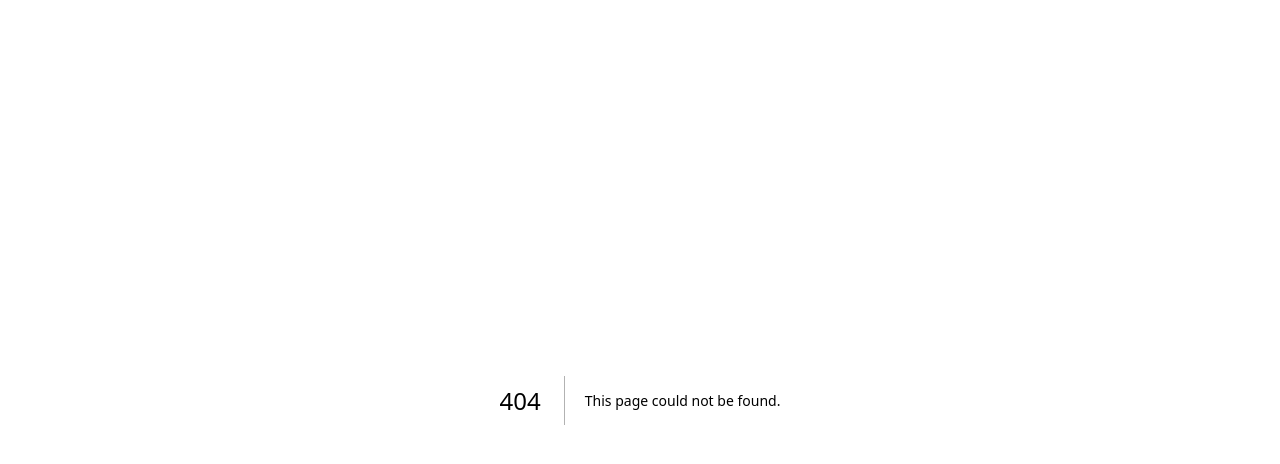
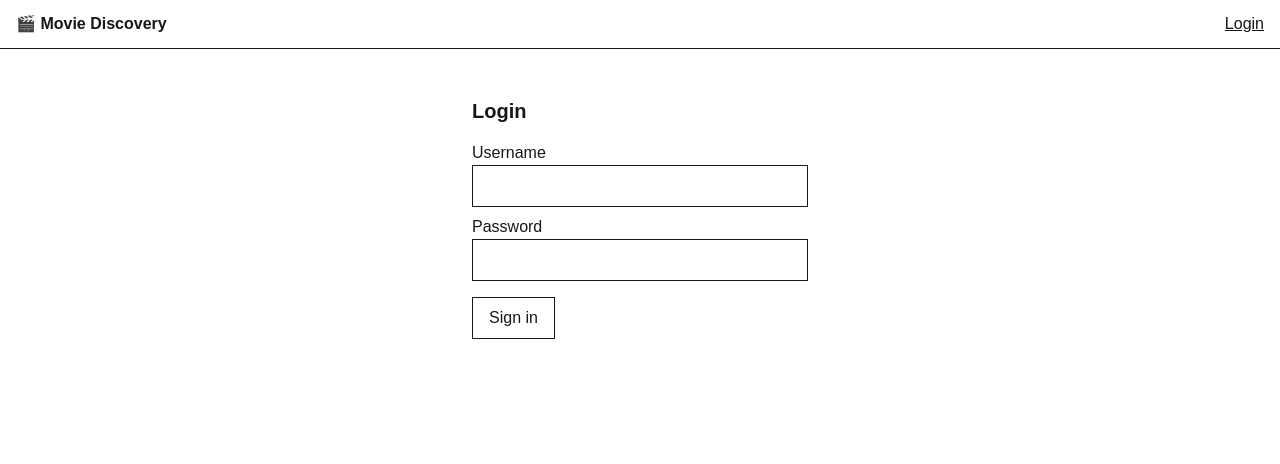
Before and after one commit to mohammedAlabdali96/move-si, a Next.js app: page /login in a window 1280 px wide. Before the commit this address had no page. Shown: the top 464 px of the page. Built offline with nearby package versions, Linux system fonts and the light colour scheme; no server answers.

Commit message:
add the auth (login and logout)

```diff
--- /dev/null
+++ b/app/api/auth/login/route.js
@@ -0,0 +1,40 @@
+// app/api/auth/login/route.js
+import { NextResponse } from 'next/server'
+
+const API_BASE = process.env.API_BASE ?? 'https://movie-api-decs.onrender.com/api'
+
+export async function POST(request) {
+  let username = '', password = ''
+  if ((request.headers.get('content-type') || '').includes('application/json')) {
+    const body = await request.json()
+    username = body?.username || ''
+    password = body?.password || ''
+  } else {
+    const fd = await request.formData()
+    username = String(fd.get('username') || '')
+    password = String(fd.get('password') || '')
+  }
+
+  const upstream = await fetch(`${API_BASE}/auth/login`, {
+    method: 'POST',
+    headers: { 'Content-Type': 'application/json', Accept: 'application/json' },
+    body: JSON.stringify({ username, password })
+  })
+
+  const data = await upstream.json()
+  if (!upstream.ok) {
+    return NextResponse.json(data, { status: upstream.status })
+  }
+
+  const url = new URL(request.url)
+  const redirectTo = url.searchParams.get('redirect')
+
+  const res = redirectTo
+    ? NextResponse.redirect(new URL(redirectTo, request.url), { status: 302 })
+    : NextResponse.json(data, { status: 200 })
+
+  // set auth cookies
+  res.cookies.set('auth_token', data.token, { httpOnly: true, path: '/', sameSite: 'lax' })
+  res.cookies.set('username', data.user?.username || username, { path: '/', sameSite: 'lax' })
+  return res
+}
--- /dev/null
+++ b/app/api/auth/logout/route.js
@@ -0,0 +1,14 @@
+import { NextResponse } from 'next/server'
+
+export async function POST(request) {
+  const url = new URL(request.url)
+  const redirectTo = url.searchParams.get('redirect')
+
+  const res = redirectTo
+    ? NextResponse.redirect(new URL(redirectTo, request.url), { status: 302 })
+    : NextResponse.json({ ok: true })
+
+  res.cookies.set('auth_token', '', { path: '/', maxAge: 0 })
+  res.cookies.set('username', '', { path: '/', maxAge: 0 })
+  return res
+}
--- a/app/api/movies/[id]/route.js
+++ b/app/api/movies/[id]/route.js
@@ -1,19 +1,20 @@
-import { cookies } from 'next/headers';
-
+import { cookies } from 'next/headers'
 const API_BASE = process.env.API_BASE ?? 'https://movie-api-decs.onrender.com/api'
 
 export async function GET(_request, { params }) {
-  const isAuthed = Boolean(cookies().get('auth_token')) // ok if not set yet
+  const token = cookies().get('auth_token')?.value
+  const isAuthed = Boolean(token)
+  const headers = { Accept: 'application/json', ...(token ? { Authorization: `Bearer ${token}` } : {}) }
+
   const fetchOpts = isAuthed
-    ? { headers: { Accept: 'application/json' }, cache: 'no-store' }
-    : { headers: { Accept: 'application/json' }, next: { revalidate: 60 } }
+    ? { headers, cache: 'no-store' }
+    : { headers, next: { revalidate: 60 } }
 
   const upstream = await fetch(`${API_BASE}/movies/${params.id}`, fetchOpts)
   const body = await upstream.text()
 
-  const headers = new Headers({ 'Content-Type': 'application/json' })
-  // EXACT header name:
-  if (!isAuthed) headers.set('Cache-Control', 'public, s-maxage=60, stale-while-revalidate=300')
+  const out = new Headers({ 'Content-Type': 'application/json' })
+  if (!isAuthed) out.set('Cache-Control', 'public, s-maxage=60, stale-while-revalidate=300')
 
-  return new Response(body, { status: upstream.status, headers })
+  return new Response(body, { status: upstream.status, headers: out })
 }
--- a/app/api/movies/route.js
+++ b/app/api/movies/route.js
@@ -1,5 +1,4 @@
 import { cookies } from 'next/headers'
-
 const API_BASE = process.env.API_BASE ?? 'https://movie-api-decs.onrender.com/api'
 
 export async function GET(request) {
@@ -7,16 +6,19 @@ export async function GET(request) {
   const page = searchParams.get('page') ?? '1'
   const limit = searchParams.get('limit') ?? '8'
 
-  const isAuthed = Boolean(cookies().get('auth_token')) // later step
+  const token = cookies().get('auth_token')?.value
+  const isAuthed = Boolean(token)
+  const headers = { Accept: 'application/json', ...(token ? { Authorization: `Bearer ${token}` } : {}) }
+
   const fetchOpts = isAuthed
-    ? { headers: { Accept: 'application/json' }, cache: 'no-store' }
-    : { headers: { Accept: 'application/json' }, next: { revalidate: 60 } } // cache 60s
+    ? { headers, cache: 'no-store' }
+    : { headers, next: { revalidate: 60 } }
 
   const upstream = await fetch(`${API_BASE}/movies?page=${page}&limit=${limit}`, fetchOpts)
   const body = await upstream.text()
 
-  const headers = new Headers({ 'Content-Type': 'application/json' })
-  if (!isAuthed) headers.set('Cache-Control', 'public, s-maxage=60, stale-while-revalidate=300')
+  const out = new Headers({ 'Content-Type': 'application/json' })
+  if (!isAuthed) out.set('Cache-Control', 'public, s-maxage=60, stale-while-revalidate=300')
 
-  return new Response(body, { status: upstream.status, headers })
+  return new Response(body, { status: upstream.status, headers: out })
 }
--- a/app/layout.js
+++ b/app/layout.js
@@ -1,29 +1,21 @@
-import { Geist, Geist_Mono } from "next/font/google";
-import "./globals.css";
+// app/layout.js
+import './globals.css'
 
-const geistSans = Geist({
-  variable: "--font-geist-sans",
-  subsets: ["latin"],
-});
-
-const geistMono = Geist_Mono({
-  variable: "--font-geist-mono",
-  subsets: ["latin"],
-});
+import Header from '@/components/Header'
+// import Header from '../components/Header'
 
 export const metadata = {
-  title: "Create Next App",
-  description: "Generated by create next app",
-};
+  title: 'Movie Discovery',
+  description: 'Next.js app with SSR browsing'
+}
 
 export default function RootLayout({ children }) {
   return (
     <html lang="en">
-      <body
-        className={`${geistSans.variable} ${geistMono.variable} antialiased`}
-      >
-        {children}
+      <body>
+        <Header />
+        <main className="max-w-6xl mx-auto p-6">{children}</main>
       </body>
     </html>
-  );
+  )
 }
--- /dev/null
+++ b/app/login/page.js
@@ -0,0 +1,25 @@
+export const metadata = {
+  title: 'Login · Movie Discovery'
+}
+
+export default function LoginPage() {
+  return (
+    <main className="max-w-sm mx-auto p-6">
+      <h1 className="text-xl font-semibold mb-4">Login</h1>
+
+      <form method="post" action="/api/auth/login?redirect=/">
+        <label className="block mb-2">
+          Username
+          <input name="username" className="border p-2 w-full" required />
+        </label>
+
+        <label className="block mb-4">
+          Password
+          <input name="password" type="password" className="border p-2 w-full" required />
+        </label>
+
+        <button className="border px-4 py-2">Sign in</button>
+      </form>
+    </main>
+  )
+}
--- /dev/null
+++ b/components/Header.jsx
@@ -0,0 +1,25 @@
+import Link from 'next/link'
+import { cookies } from 'next/headers'
+
+export default function Header() {
+  const jar = cookies()
+  const isAuthed = !!jar.get('auth_token')?.value
+  const username = jar.get('username')?.value
+
+  return (
+    <header className="px-4 py-3 border-b flex items-center justify-between bg-white">
+      <Link href="/" className="font-semibold">🎬 Movie Discovery</Link>
+
+      {isAuthed ? (
+        <div className="flex items-center gap-3">
+          <span className="text-sm">Hi, {username}</span>
+          <form method="post" action="/api/auth/logout?redirect=/">
+            <button className="underline">Logout</button>
+          </form>
+        </div>
+      ) : (
+        <Link href="/login" className="underline">Login</Link>
+      )}
+    </header>
+  )
+}
```
